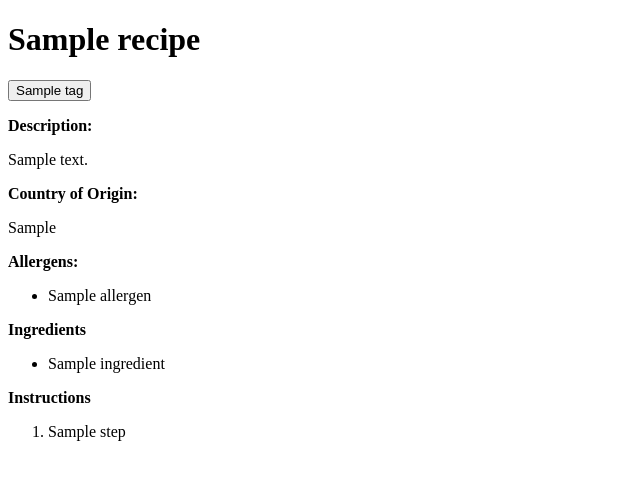
After one commit to Khalem/milestone-project-4, a Flask app: template templates/view-recipe.html in a window 1280 px wide. The commit adds this page. Shown: the top 480 px of the page, without its empty margins (0-640 px from the left). Run offline with Flask 2, Linux system fonts and the light colour scheme; the template is opened without the code that fills it: most values are stand-ins (such as "Sample title", 1, 10 or a date in 2020); some libraries are stand-ins or nearby versions.

Commit message:
Added view-recipe.html - recipe being displayed

```diff
--- a/run.py
+++ b/run.py
@@ -9,6 +9,14 @@ app.config["MONGO_URI"] = "mongodb://admin:cod4cmtmazza@ds161894.mlab.com:61894/
 
 mongo = PyMongo(app)
 
+
+def check_for_input(value):
+    # If there was no input, return all results within that key by checking it exists.
+    if value == False or value == "":
+        return {"$exists": True}
+    # If there was input, just return input.
+    else:
+        return value
 
 @app.route("/")
 @app.route("/<new_recipes>")
@@ -60,6 +68,12 @@ def filter_home():
         To filter through results, I will first declare that not all fields are required. I will then pass the input to the check_for_input() function
         There, it will find out if anything was filled in the fields. If the fields weren't filled in, I will just return all results within that key by checking it exists.
     """
+
+    # Check if user is logged in
+    logged_in = False
+    if "username" in session:
+        logged_in = True
+
     recipe_name = check_for_input(request.form["recipe_name"])
     country_of_origin = check_for_input(request.form.get("country_of_origin", False))
     category = check_for_input(request.form.get("category", False))
@@ -70,16 +84,27 @@ def filter_home():
     recipes = mongo.db.recipes.find({"recipe_name": recipe_name, "country_of_origin": country_of_origin, "category": category, "allergens": allergens, "tags": tags})
     # Get the amount of results
     count = recipes.count()
-    return render_template("index.html", recipes = recipes, logged_in = True, count = count)
+    return render_template("index.html", recipes = recipes, logged_in = logged_in, count = count)
 
+@app.route("/view_recipe/<recipe_id>")
+def view_recipe(recipe_id):
+    """
+        This function will pass through the selected recipe. It will check if the user is logged in, icrease the views of the recipe and display the recipe.
+    """
 
-def check_for_input(value):
-    # If there was no input, return all results within that key by checking it exists.
-    if value == False or value == "":
-        return {"$exists": True}
-    # If there was input, just return input.
-    else:
-        return value
+    # Check if user is logged in - must pass through so the option to add to cook book will be hidden from users who aren't logged in
+    logged_in = False
+    if "username" in session:
+        logged_in = True
+
+    # The following lines of code will increase the views of the recipe and query the database.
+    recipe = mongo.db.recipes.find_one({"_id": ObjectId(recipe_id)})
+    new_views = recipe["views"]
+    new_views = new_views + 1
+    mongo.db.recipes.update({"_id": ObjectId(recipe_id)}, {"$set": {"views": new_views}})
+
+    return render_template("view-recipe.html", recipe = recipe, logged_in = logged_in)
+
 
 if __name__ == "__main__":
     app.secret_key = "$my$secret$key"
--- a/templates/index.html
+++ b/templates/index.html
@@ -288,6 +288,7 @@
         <!-- If the returned results is more than 0, display recipes. If not, return feedback telling user there was no results -->
         {% if count > 0 %}
             {% for recipe in recipes %}
+                <a href="{{ url_for('view_recipe', recipe_id = recipe._id) }}" target="_blank">
                     <div class="card">
                         <h3>{{ recipe.recipe_name }}</h3>
                         <p>{{ recipe.recipe_desc }}</p>
@@ -295,6 +296,7 @@
                         <p>{{ recipe.views }}</p>
                         <p>{{ recipe.up_down_votes }}</p>
                     </div>
+                </a>
             {% endfor %}
         {% else %}
             <h2>Oops! Looks like there is no results for that search!</h2>
--- /dev/null
+++ b/templates/view-recipe.html
@@ -0,0 +1,43 @@
+<!DOCTYPE html>
+<html lang="en">
+<head>
+    <meta charset="UTF-8">
+    <meta name="viewport" content="width=device-width, initial-scale=1.0">
+    <meta http-equiv="X-UA-Compatible" content="ie=edge">
+    <title>{{ recipe.recipe_name }}</title>
+</head>
+<body>
+    <h1>{{ recipe.recipe_name }}</h1>
+    {% if recipe.tags != [] %}
+        {% for x in recipe.tags %}
+            <button>{{ x }}</button>
+        {% endfor %}
+    {% endif %}
+    {% if logged_in == True %}
+        <a href=""><button>Add to Cook Book</button></a>
+    {% endif %}
+    <p><strong>Description:</strong></p>
+    <p>{{ recipe.recipe_desc }}</p>
+    <p><strong>Country of Origin:</strong></p>
+    <p>{{ recipe.country_of_origin }}</p>
+    <p><strong>Allergens:</strong></p>
+    <ul>
+        {% for x in recipe.allergens %}
+            <li>{{ x }}</li>
+        {% endfor %}
+    </ul>
+    <p><strong>Ingredients</strong></p>
+    <ul>
+        {% for x in recipe.ingredients %}
+        <li>{{ x }}</li>
+        {% endfor %}
+    </ul>
+    <p><strong>Instructions</strong></p>
+    <ol>
+        {% for x in recipe.steps %}
+        <li>{{ x }}</li>
+        {% endfor %}
+    </ol>
+
+</body>
+</html>
```
Lines whose indentation alone changed are shown as unchanged.
